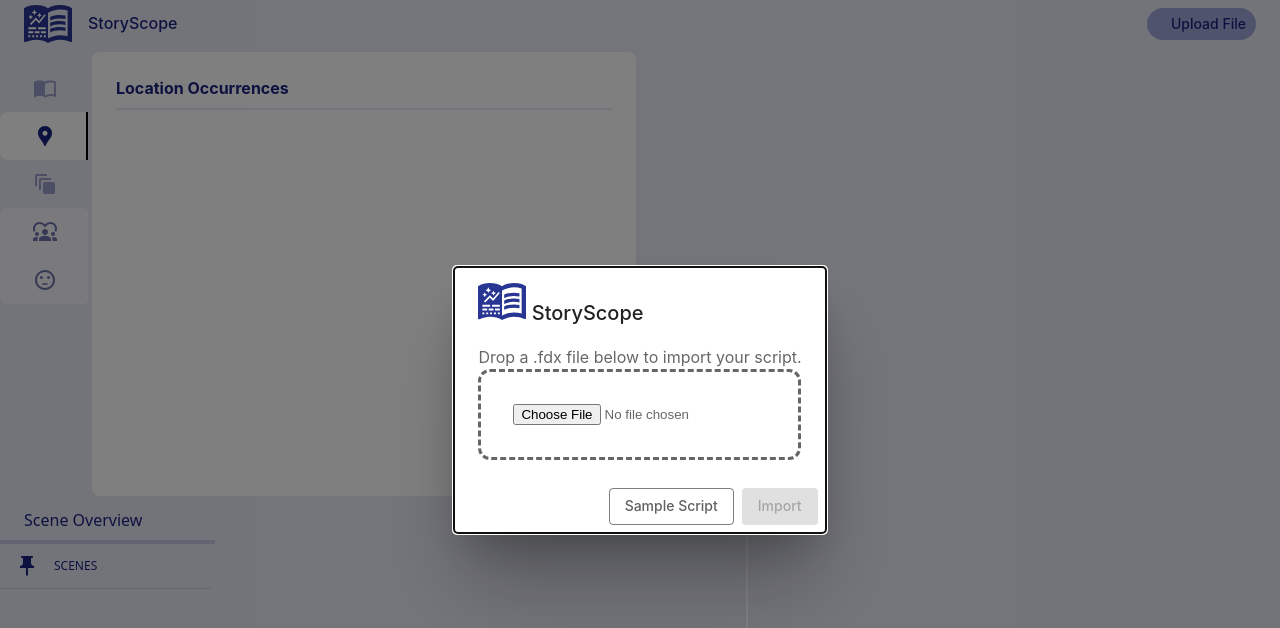
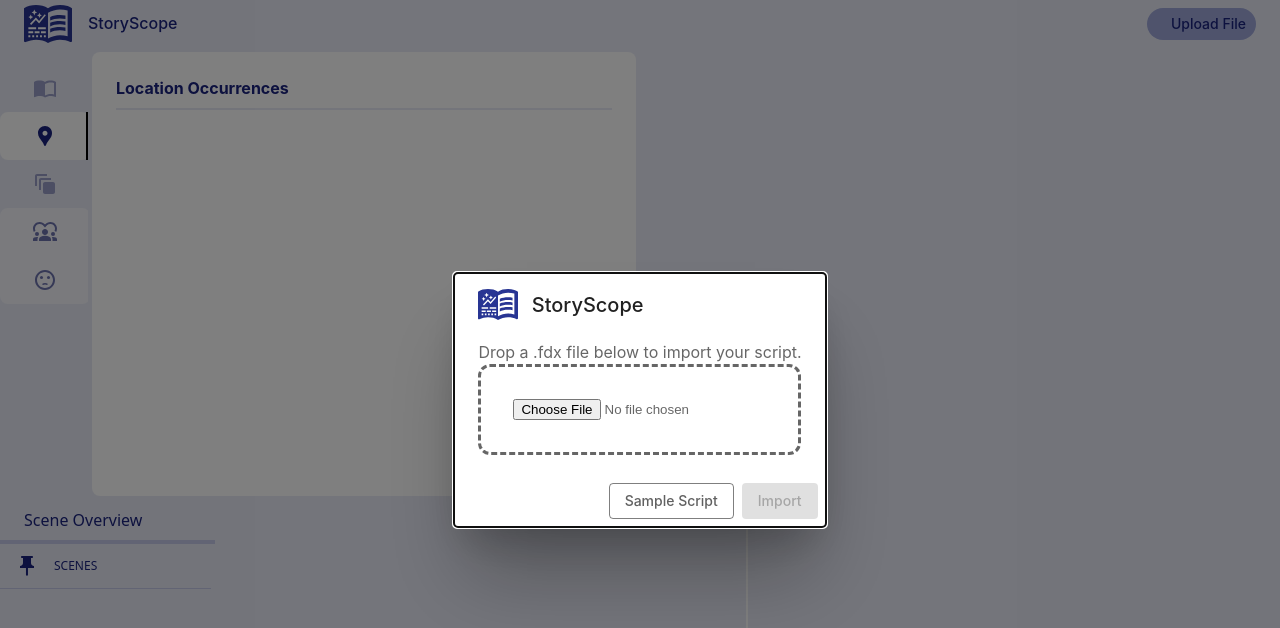
Before and after one commit to annaliferous/StoryScope, a React (Vite) app: page / in a window 1280 px wide. Shown: the top 628 px of the page. Built offline with nearby package versions, Linux system fonts and the light colour scheme; some icons are missing.

Commit message:
welcome dialog icon größe angepasst

```diff
--- a/src/components/WelcomeDialog.tsx
+++ b/src/components/WelcomeDialog.tsx
@@ -35,7 +35,7 @@ export default function WelcomeDialog({
       aria-labelledby="alert-dialog-title"
       aria-describedby="alert-dialog-description"
     >
-      <DialogTitle id="alert-dialog-title"><img src="./storyScopeIcon.svg" alt="StoryScope Icon" width={48}/> StoryScope</DialogTitle>
+      <DialogTitle id="alert-dialog-title"><img src="./storyScopeIcon.svg" alt="StoryScope Icon" width={40} style={{ verticalAlign: "middle", paddingRight: 8, paddingBottom:4 }}/> StoryScope</DialogTitle>
       <DialogContent>
         <DialogContentText id="alert-dialog-description">
           <label htmlFor="fdx-upload">
```
